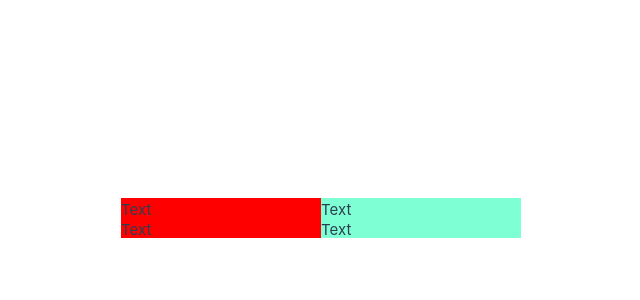
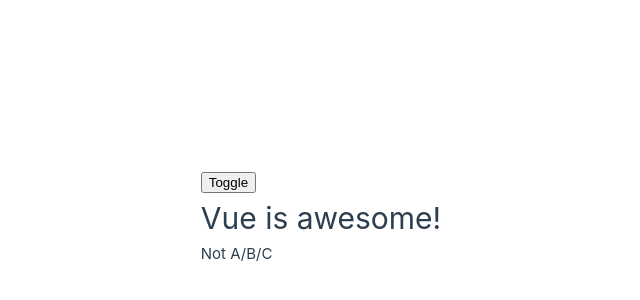
Before and after one commit to DmytroLymar/vue-practice, a Vue app: page / in a window 1280 px wide. Shown: the part 182-482 px from the top of the page, without its empty margins (319-959 px from the left). Built offline with nearby package versions, Linux system fonts and the light colour scheme.

Commit message:
(8.2.6) conditional rendering

```diff
--- a/src/App.vue
+++ b/src/App.vue
@@ -1,32 +1,22 @@
 <script setup>
-import { computed, ref } from 'vue'
+import { ref } from 'vue'
 
-const isActive = ref(true)
-const error = ref(true)
+const awesome = ref(true)
+const ok = ref(false)
 
-const classObject = computed(() => ({
-  active: isActive.value && !error.value,
-  'text-danger': error.value?.type === 'fatal',
-}))
+const type = ref('D')
 </script>
 
 <template>
-  <div class="static" :class="classObject">Text</div>
-  <div class="static" :class="{ active: isActive }">Text</div>
-  <div class="static">Text</div>
-  <div class="static" :class="{ active: isActive }">Text</div>
+  <h1 v-show="ok">Hello!</h1>
+  <button @click="awesome = !awesome">Toggle</button>
+  <h1 v-if="awesome">Vue is awesome!</h1>
+  <h1 v-else>Oh no 😢</h1>
+
+  <div v-if="type === 'A'">A</div>
+  <div v-else-if="type === 'B'">B</div>
+  <div v-else-if="type === 'C'">C</div>
+  <div v-else>Not A/B/C</div>
 </template>
 
-<style scoped>
-.static {
-  background-color: red;
-  width: 200px;
-  height: 20px;
-}
-.active {
-  background-color: aquamarine;
-}
-.text-danger {
-  color: brown;
-}
-</style>
+<style scoped></style>
--- a/src/assets/main.css
+++ b/src/assets/main.css
@@ -28,7 +28,6 @@
   }
 
   #app {
-    display: grid;
     grid-template-columns: 1fr 1fr;
     padding: 0 2rem;
   }
```
